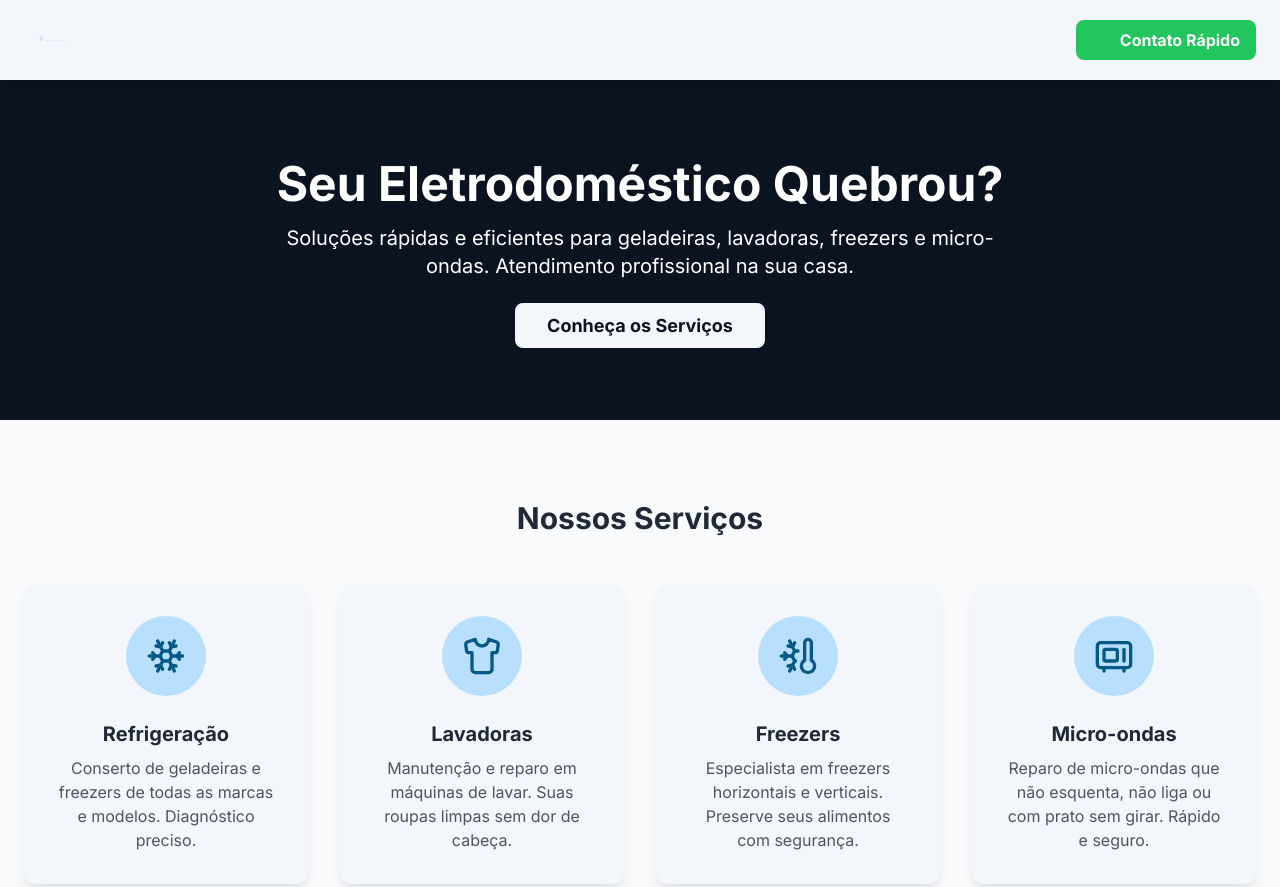
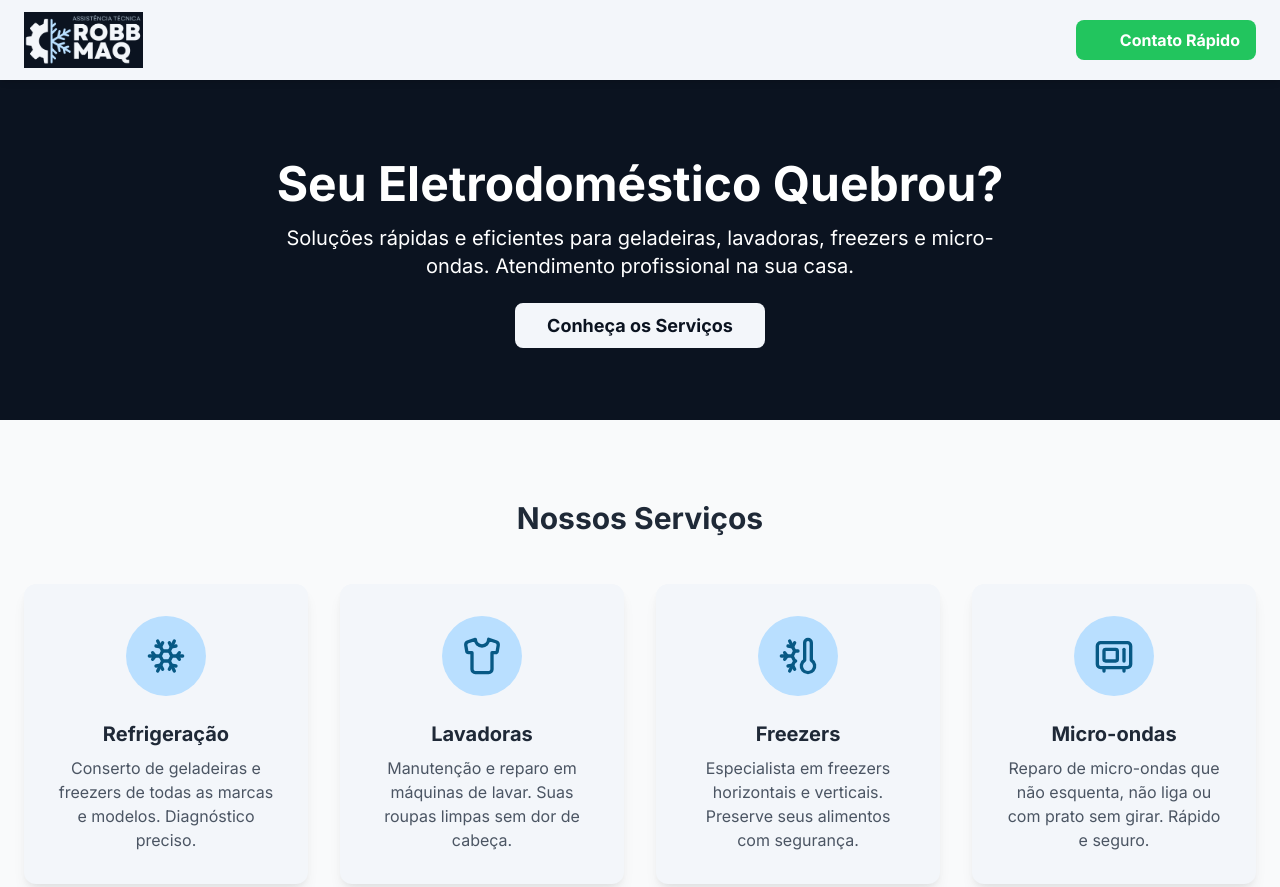
Before and after one commit to robbmaq/site-robbmaq, a plain HTML site: page index.html in a window 1280 px wide. Shown: the top 887 px of the page. Drawn offline with nearby package versions, Linux system fonts and the light colour scheme.

Commit message:
Update index.html
atualização de logo

```diff
--- a/index.html
+++ b/index.html
@@ -28,7 +28,7 @@
     <header class="bg-custom-off-white shadow-md sticky top-0 z-50">
         <nav class="container mx-auto px-6 py-3 flex justify-between items-center">
             <!-- SUA LOGO AQUI -->
-            <img src="L2.png" alt="Logo ROBBMAQ Assistência Técnica" class="h-12 md:h-14" onerror="this.onerror=null;this.src='https://placehold.co/250x60/ffffff/00aeff?text=ROBBMAQ';">
+            <img src="L1.png" alt="Logo ROBBMAQ Assistência Técnica" class="h-12 md:h-14" onerror="this.onerror=null;this.src='https://placehold.co/250x60/ffffff/00aeff?text=ROBBMAQ';">
 
             <a href="#contato" class="bg-green-500 hover:bg-green-600 text-white font-bold py-2 px-4 rounded-lg flex items-center transition-transform transform hover:scale-105">
                 <i data-lucide="whatsapp" class="mr-2 h-5 w-5"></i>
```
